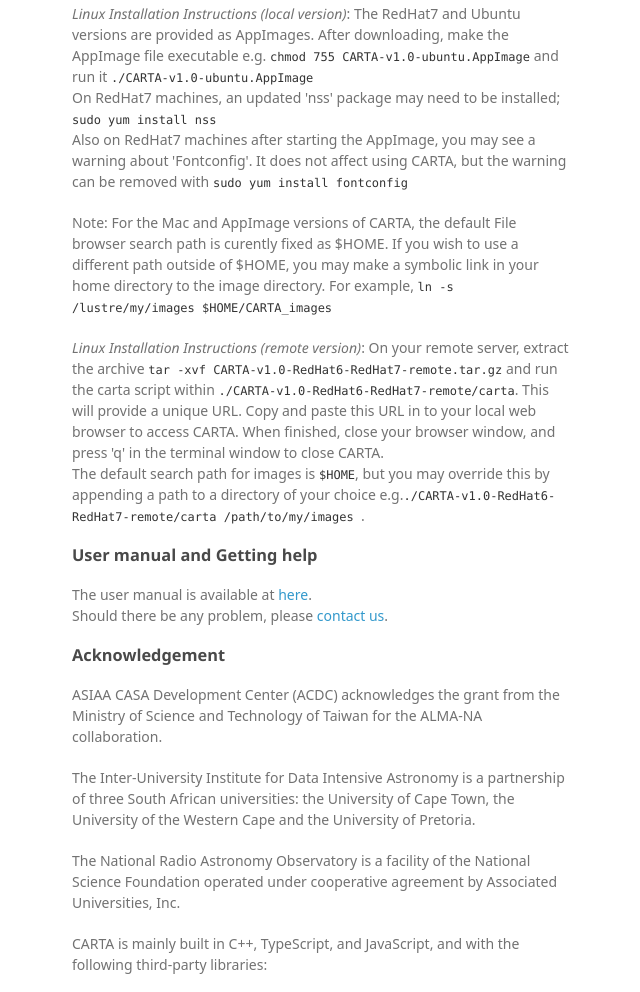
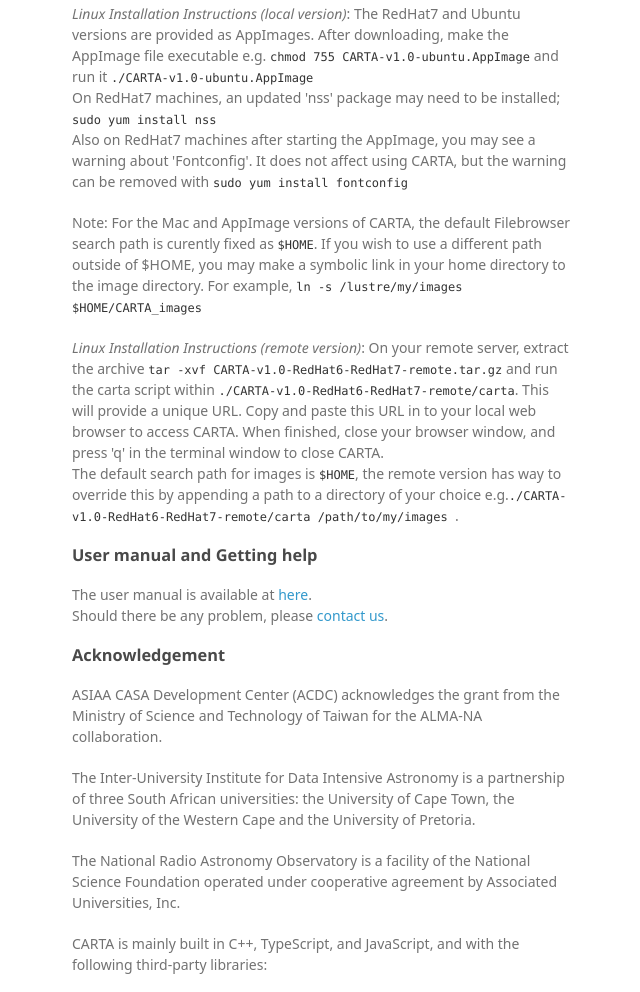
Before and after one commit to CARTAvis/CARTAvis.github.io, a plain HTML site: page index.html in a window 1280 px wide. Shown: the part 1248-2240 px from the top of the page, without its empty margins (498-1138 px from the left). Drawn offline with Linux system fonts and the light colour scheme; a web font is replaced by a local one.

Commit message:
updates 2

```diff
--- a/index.html
+++ b/index.html
@@ -90,7 +90,7 @@ It does not affect using CARTA, but the warning can be removed with <code>sudo y
 </p>
 
 <p>
-Note: For the Mac and AppImage versions of CARTA, the default File browser search path is curently fixed as $HOME.
+Note: For the Mac and AppImage versions of CARTA, the default Filebrowser search path is curently fixed as <code>$HOME</code>.
 If you wish to use a different path outside of $HOME, you may make a symbolic link in your home directory to the image directory.
 For example, <code>ln -s /lustre/my/images $HOME/CARTA_images</code>
 <br>
@@ -104,9 +104,9 @@ and run the carta script within
 <code>./CARTA-v1.0-RedHat6-RedHat7-remote/carta</code>. This will provide a unique URL.
 Copy and paste this URL in to your local web browser to access CARTA.
 When finished, close your browser window, and press 'q' in the terminal window to close CARTA.
-<br>The default search path for images is <code>$HOME</code>, but you may override this by appending a path to a directory of your choice
+<br>The default search path for images is <code>$HOME</code>, the remote version has way to override this
+by appending a path to a directory of your choice
 e.g.<code>./CARTA-v1.0-RedHat6-RedHat7-remote/carta /path/to/my/images </code>.
-
 
 
 <h3>
```
